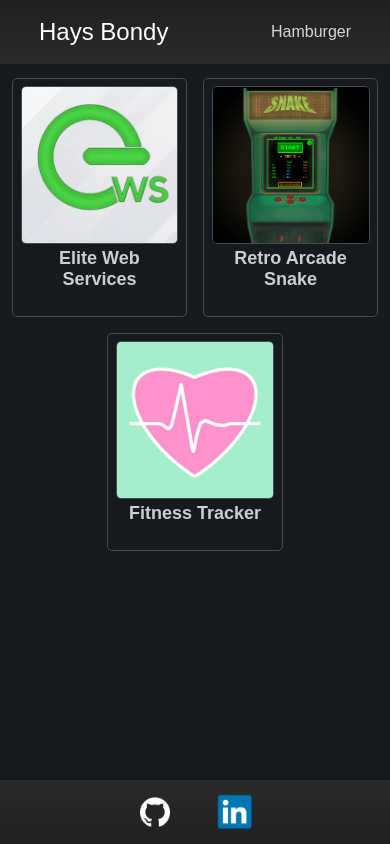
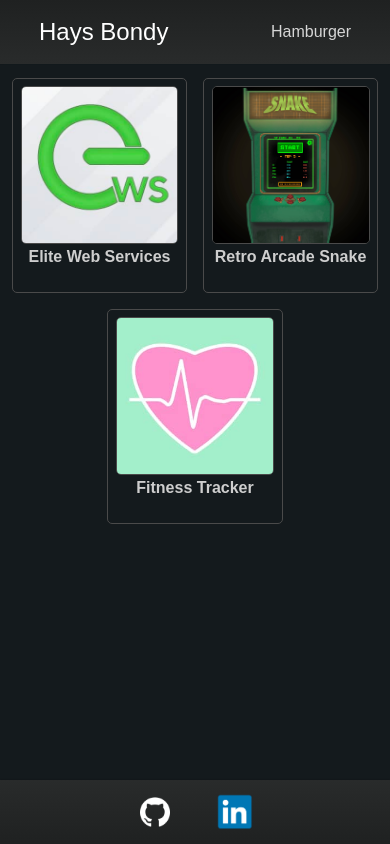
Before and after one commit to hays-b/Portfolio-Site, a React (Create React App) app: page /portfolio in a window 390 px wide. Built offline with nearby package versions, Linux system fonts and the light colour scheme.

Commit message:
mobile css test

```diff
--- a/src/App.js
+++ b/src/App.js
@@ -20,7 +20,7 @@
     <BrowserRouter>
     <NavMenu setActiveNav={setActiveNav} activeNav={activeNav} />
       <div className={activeNav ? "App moved": "App"}>
-        <Header setActiveNav={setActiveNav} />
+        <Header setActiveNav={setActiveNav} activeNav={activeNav}/>
         <Routes>
           <Route path="/" element={<Home />} />
           <Route path="/portfolio" element={<Portfolio />} />
--- a/src/components/Header.jsx
+++ b/src/components/Header.jsx
@@ -2,7 +2,7 @@
 import { Link } from "react-router-dom";
 import resume from '../assets/William-Hays-Bondy.pdf'
 
-const Header = ({setActiveNav}) => {
+const Header = ({activeNav, setActiveNav}) => {
   return (
     <div className="header">
       <div className="nav">
@@ -13,7 +13,7 @@
           <Link className='link' to="/contact">Contact Me</Link>
           <a className='link' href={resume}>Resume</a>
         </span>
-        <div className='hamburger' onClick={()=>{setActiveNav(true)}}>Hamburger</div>
+        <div className='hamburger' onClick={()=>{activeNav ? setActiveNav(false): setActiveNav(true)}}>Hamburger</div>
       </div>
     </div>
   );
--- a/src/components/NavMenu.jsx
+++ b/src/components/NavMenu.jsx
@@ -5,12 +5,12 @@
 const NavMenu = ({ setActiveNav, activeNav }) => {
 
   return (
-    <div className='nav-menu' onClick={()=>{setActiveNav(false)}}>
+    <div className={activeNav ? 'nav-menu nav-active': 'nav-menu'} onClick={()=>{setActiveNav(false)}}>
         <div className='nav-menu-links'>
-            <Link className='nav-menu-link ' to="/">Home</Link>
-         <Link className='nav-menu-link ' to="/portfolio">Portfolio</Link>
-          <Link className='nav-menu-link ' to="/contact">Contact Me</Link>
-          <a className='nav-menu-link ' href={resume}>Resume</a>
+            <Link className='nav-menu-link' to="/">Home</Link>
+         <Link className='nav-menu-link' to="/portfolio">Portfolio</Link>
+          <Link className='nav-menu-link' to="/contact">Contact Me</Link>
+          <a className='nav-menu-link' href={resume}>Resume</a>
         </div>
     </div>
   );
--- a/src/components/Portfolio.jsx
+++ b/src/components/Portfolio.jsx
@@ -5,6 +5,7 @@
 const Portfolio = () => {
   return (
     <div className="portfolio-page">
+      <div className="portfolio-row">
         {portfolioData.map((project, idx) => {
           return (
             <Link
@@ -23,6 +24,7 @@
           );
         })}
       </div>
+    </div>
   );
 };
 
--- a/src/style/App.css
+++ b/src/style/App.css
@@ -46,6 +46,10 @@
   text-decoration: none;
 }
 
+.hamburger {
+  cursor: pointer;
+}
+
 @media only screen and (max-width: 768px) {
   .nav-links {
     display: none;
@@ -62,18 +66,28 @@
 .nav-menu {
   position: fixed;
   top: 0;
-  right: 0;
-  left: 50%;
+  right: -50%;
+  left: 100%;
   bottom: 0;
   background-color: rgb(21, 21, 21);
+  background: linear-gradient(270deg, rgb(20, 26, 29) 0%, rgb(40, 44, 46)100%);
   text-align: left;
   display: flex;
   flex-direction: column;
+  transition: .3s
+}
+
+.nav-active {
+  right: 0;
+  left: 50%;
+  transition: .3s
 }
 
 .nav-menu-links {
   margin: 4em 1em;
   border-top: 1px solid white;
+  border-bottom: 1px solid white;
+  height: 100%;
   padding: 1em;
   display: flex;
   flex-direction: column;
@@ -93,8 +107,18 @@
 .portfolio-page {
   display: flex;
   justify-content: center;
+  align-items: center;
+  height: fit-content;
+  padding-bottom: 5em;
+}
+
+.portfolio-row {
+  display: flex;
   flex-direction: row;
   flex-wrap: wrap;
+  justify-content: center;
+  align-items: center;
+  height: fit-content
 }
 
 .portfolio-card {
@@ -162,6 +186,9 @@
   .portfolio-card {
     width: 45%
   }
+  .portfolio-title {
+    font-size: medium;
+  }
 }
 
 /* ---------------- single-view-page ------------------ */
@@ -172,6 +199,7 @@
   flex-wrap: nowrap;
   overflow: hidden;
   padding: 0 2.5em 5em 2.5em;
+  height: 100%;
 }
 
 .single-title {
```
Lines whose indentation alone changed are shown as unchanged.
